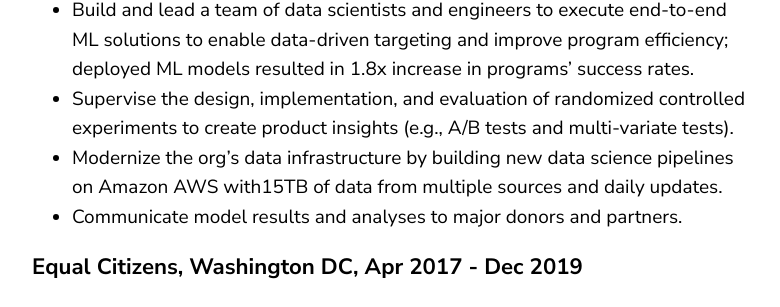
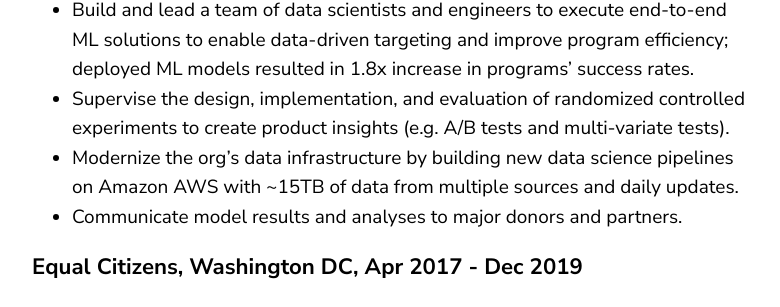
Before and after one commit to phoebetwong/phoebetwong.github.io, a Jekyll site: the page built from resume.md, in a window 1280 px wide and 900 px high, scrolled down 1773 px. Shown: the part 174-481 px from the top of the window, without its empty margins (68-848 px from the left). Built offline with Jekyll 4.4.1, drawn with Linux system fonts in a browser that asks for light colours; a script that is not in the unit is left out.

Commit message:
update cv

```diff
--- a/resume.md
+++ b/resume.md
@@ -37,8 +37,8 @@ San Francisco State University, San Francisco, CA
 *Senior Director of Data Science & Analytics, Jan 2020 - Present*<br>
 - Provide data science and analytics leadership to large-scale direct mail and digital programs, with over $160M budget and generated ~1.6M voter registration and ~5M vote-by-mail applications in 2020.
 - Build and lead a team of data scientists and engineers to execute end-to-end ML solutions to enable data-driven targeting and improve program efficiency; deployed ML models resulted in 1.8x increase in programs’ success rates.
-- Supervise the design, implementation, and evaluation of randomized controlled experiments to create product insights (e.g., A/B tests and multi-variate tests).
-- Modernize the org’s data infrastructure by building new data science pipelines on Amazon AWS with15TB of data from multiple sources and daily updates.
+- Supervise the design, implementation, and evaluation of randomized controlled experiments to create product insights (e.g. A/B tests and multi-variate tests).
+- Modernize the org’s data infrastructure by building new data science pipelines on Amazon AWS with ~15TB of data from multiple sources and daily updates.
 - Communicate model results and analyses to major donors and partners.
 <br>
 
```
